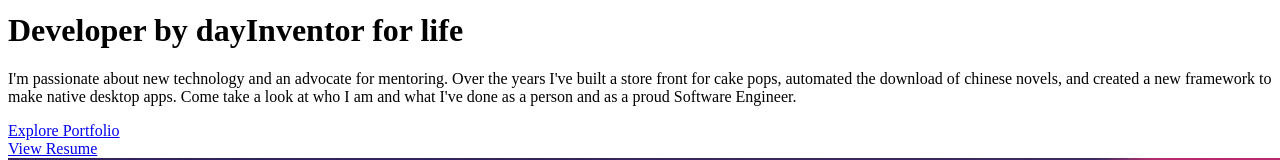
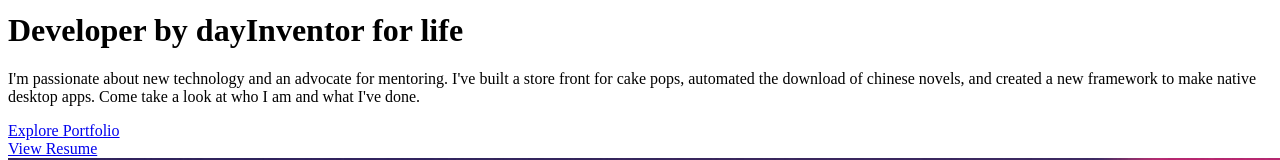
Before and after one commit to SaranSundar/MyPersonalWebsite2021, a Next.js app: page / in a window 1280 px wide. Shown: the part 592-752 px from the top of the page. Built offline with nearby package versions, Linux system fonts and the light colour scheme; a web font is replaced by a local one.

Commit message:
Changed subtitle

```diff
--- a/pages/index.js
+++ b/pages/index.js
@@ -11,10 +11,9 @@ export default function Home() {
                             <span className="block text-indigo-600">Inventor for life</span>
                         </h1>
                         <p className="mt-3 max-w-md mx-auto text-lg text-gray-500 sm:text-xl md:mt-5 md:max-w-3xl">
-                            I'm passionate about new technology and an advocate for mentoring. Over the years I've built a store front for cake pops,
+                            I'm passionate about new technology and an advocate for mentoring. I've built a store front for cake pops,
                             automated the download of chinese novels, and created a new framework
-                            to make native desktop apps. Come take a look at who I am and what I've done as a person and
-                            as a proud Software Engineer.
+                            to make native desktop apps. Come take a look at who I am and what I've done.
                         </p>
                         <div className="mt-10 flex justify-center lg:justify-start">
                             <div className="mt-3 rounded-md shadow mt-0 ml-3">
```
